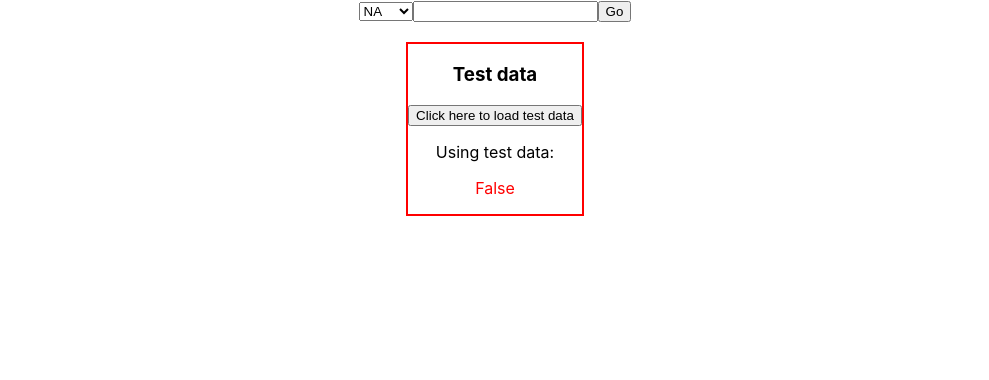
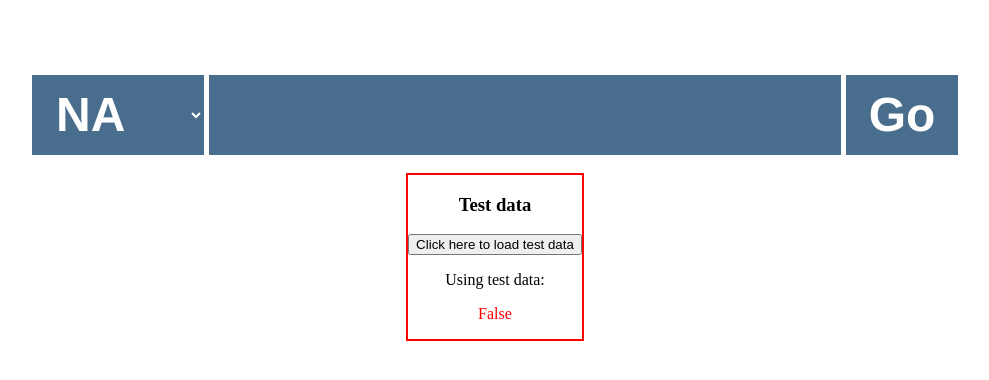
Before and after one commit to Kevinjchang98/lol-stats-flowers, a React (Create React App) app: page / in a window 1280 px wide. Shown: the top 380 px of the page, without its empty margins (145-1134 px from the left). Built offline with nearby package versions, Linux system fonts and the light colour scheme.

Commit message:
style input box

```diff
--- a/src/App.css
+++ b/src/App.css
@@ -1,5 +1,7 @@
 .App {
 	text-align: center;
+	max-width: 1500px;
+	margin: 0 auto;
 }
 
 .App-logo {
@@ -36,10 +38,3 @@
 		transform: rotate(360deg);
 	}
 }
-
-.flowerContainer {
-	margin: 0 auto;
-	display: flex;
-	flex-flow: row wrap;
-	max-width: 2000px;
-}
--- a/src/index.css
+++ b/src/index.css
@@ -1,13 +1,81 @@
-body {
-  margin: 0;
-  font-family: -apple-system, BlinkMacSystemFont, 'Segoe UI', 'Roboto', 'Oxygen',
-    'Ubuntu', 'Cantarell', 'Fira Sans', 'Droid Sans', 'Helvetica Neue',
-    sans-serif;
-  -webkit-font-smoothing: antialiased;
-  -moz-osx-font-smoothing: grayscale;
+:root {
+	--darkgray: #1d1d1f;
+	--blue: #496d8c;
+	--red: #f2798f;
+	--gray: #f2f2f2;
+	--light: #ffffff;
 }
 
-code {
-  font-family: source-code-pro, Menlo, Monaco, Consolas, 'Courier New',
-    monospace;
+.formWrapper {
+	margin: 0;
+	height: 50vh;
+
+	display: flex;
+	flex-direction: column;
+	justify-content: center;
 }
+
+.flowerContainer {
+	margin: 0 auto;
+	padding-left: 50px;
+	padding-right: 50px;
+	display: flex;
+	flex-flow: row wrap;
+	justify-content: space-between;
+}
+
+input[type = text] {
+	width: 50%;
+	padding: 12px 20px;
+
+	box-sizing: border-box;
+	height: 5rem;
+
+	border: none;
+	background-color: var(--blue);
+	color: white;
+	outline: none;
+
+	font-family: Montserrat, Helvetica, sans-serif;
+	font-size: 3rem;
+	font-weight: 800;
+
+	max-width: 800px;
+}
+
+button[type=submit] {
+	width: 7rem;
+	padding: 12px 20px;
+	margin: 0 0 0 5px;
+	text-decoration: none;
+	height: 5rem;
+
+	border: none;
+	background-color: var(--blue);
+	color: white;
+	outline: none;
+
+	font-family: Montserrat, Helvetica, sans-serif;
+	font-size: 3rem;
+	font-weight: 800;
+
+	cursor: pointer;
+}
+
+select[type=regionDropdown] {
+	padding: 12px 20px;
+	margin: 0 5px 0 0;
+	text-decoration: none;
+
+	height: 5rem;
+	border: none;
+	background-color: var(--blue);
+	color: white;
+	outline: none;
+
+	font-family: Montserrat, Helvetica, sans-serif;
+	font-size: 3rem;
+	font-weight: 800;
+
+	cursor: pointer;
+}
```
